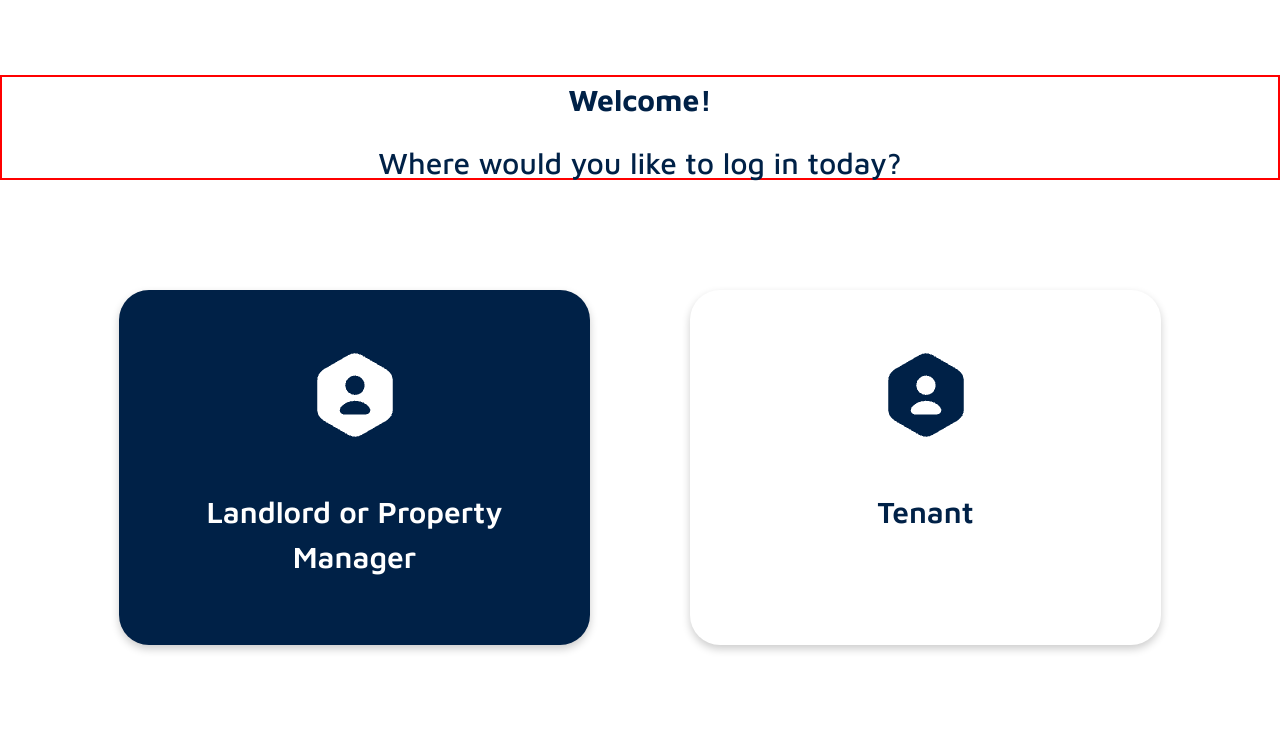
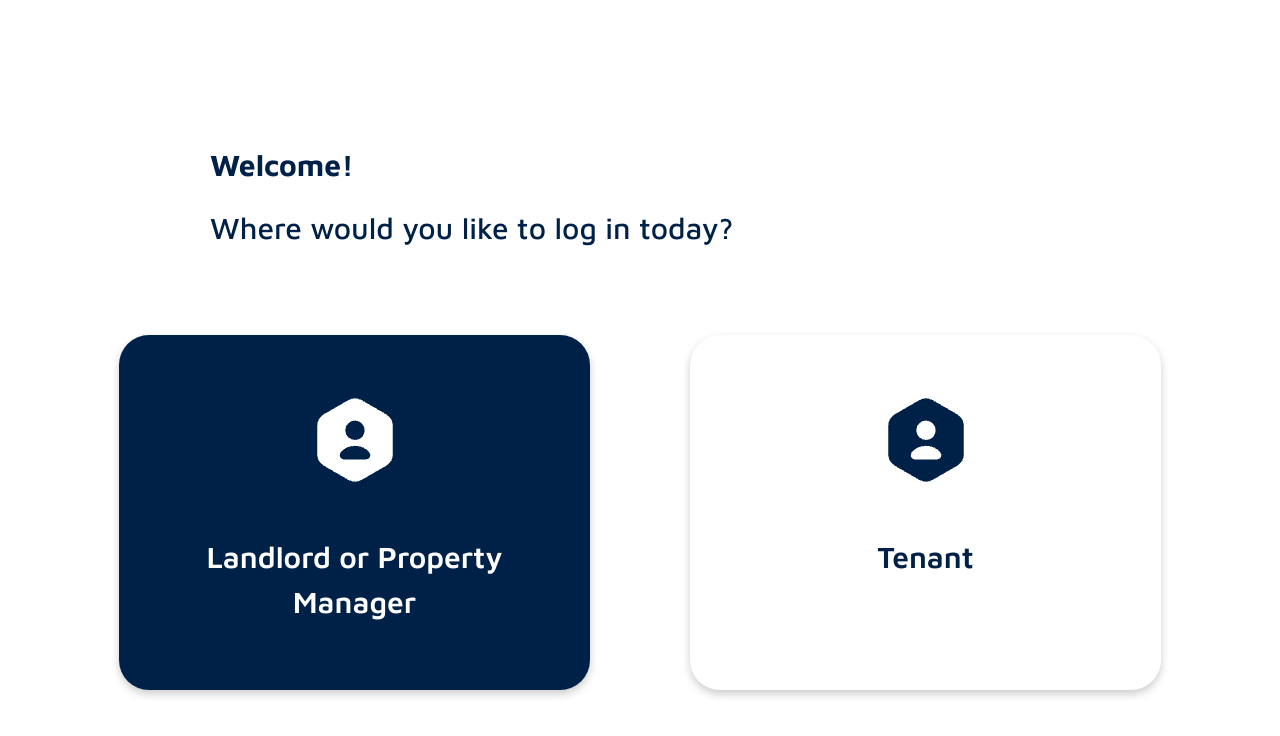
Before and after one commit to glumia-ltd/klubiq-web, a React (Vite) app in the folder apps/landlord-portal/: page / in a window 1280 px wide. Shown: the top 736 px of the page. Built offline with nearby package versions, Linux system fonts and the light colour scheme.

Commit message:
remove border

```diff
--- a/apps/landlord-portal/src/Layouts/WelcomePageLayout.tsx
+++ b/apps/landlord-portal/src/Layouts/WelcomePageLayout.tsx
@@ -44,7 +44,6 @@ const WelcomePageLayout: FC<WelcomePageLayoutType> = ({
             lg={12}
             sx={{
               margin: `${leftAlignTexts ? '6rem 14rem 0rem' : ''}`,
-              border: '2px solid red',
               justifyContent: 'flex-start',
               alignSelf: 'center',
               textAlign: `${leftAlignTexts ? 'left' : 'center'}`,
--- a/apps/landlord-portal/src/pages/LoginWelcomePage/index.tsx
+++ b/apps/landlord-portal/src/pages/LoginWelcomePage/index.tsx
@@ -13,6 +13,7 @@ const LoginWelcomePage = () => {
       mainText='Welcome!'
       subText='Where would you like to log in today?'
       handleLandLordClick={handleLandLordClick}
+      leftAlignTexts
     />
   );
 };
```
